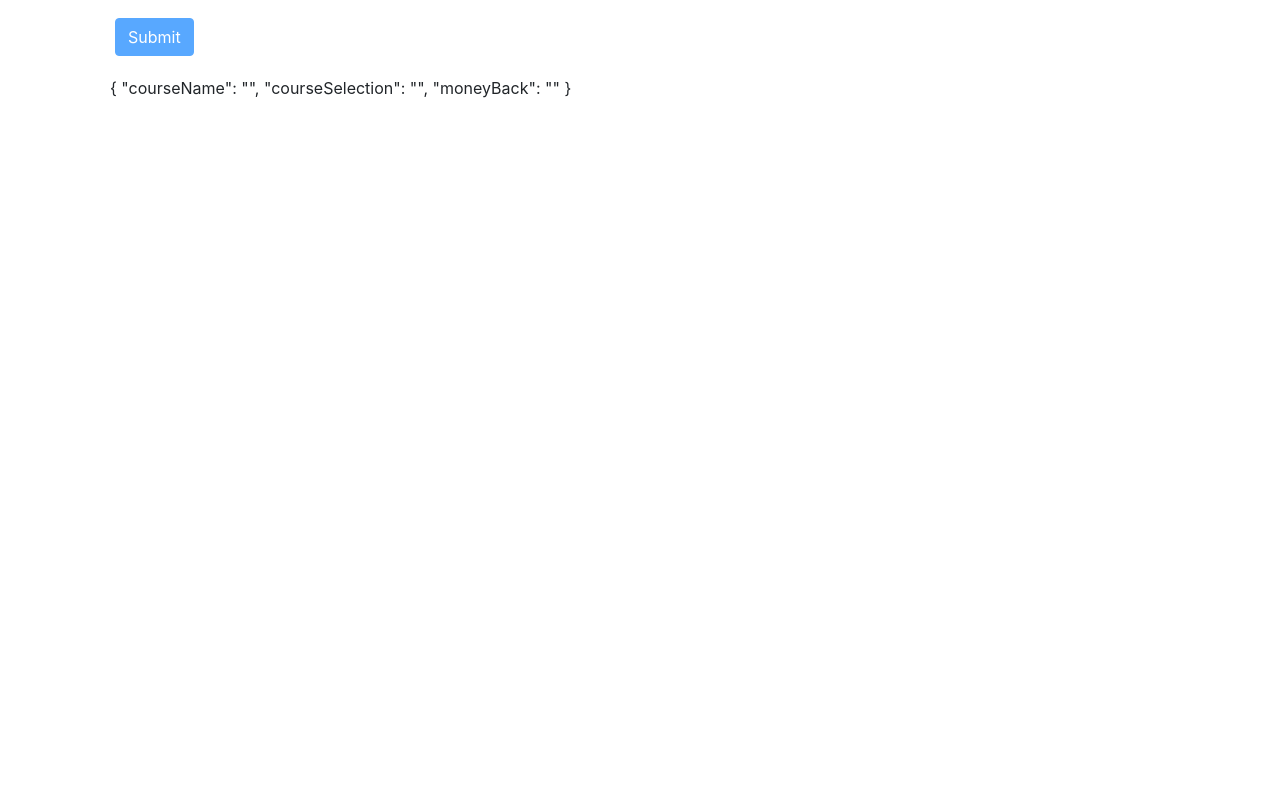
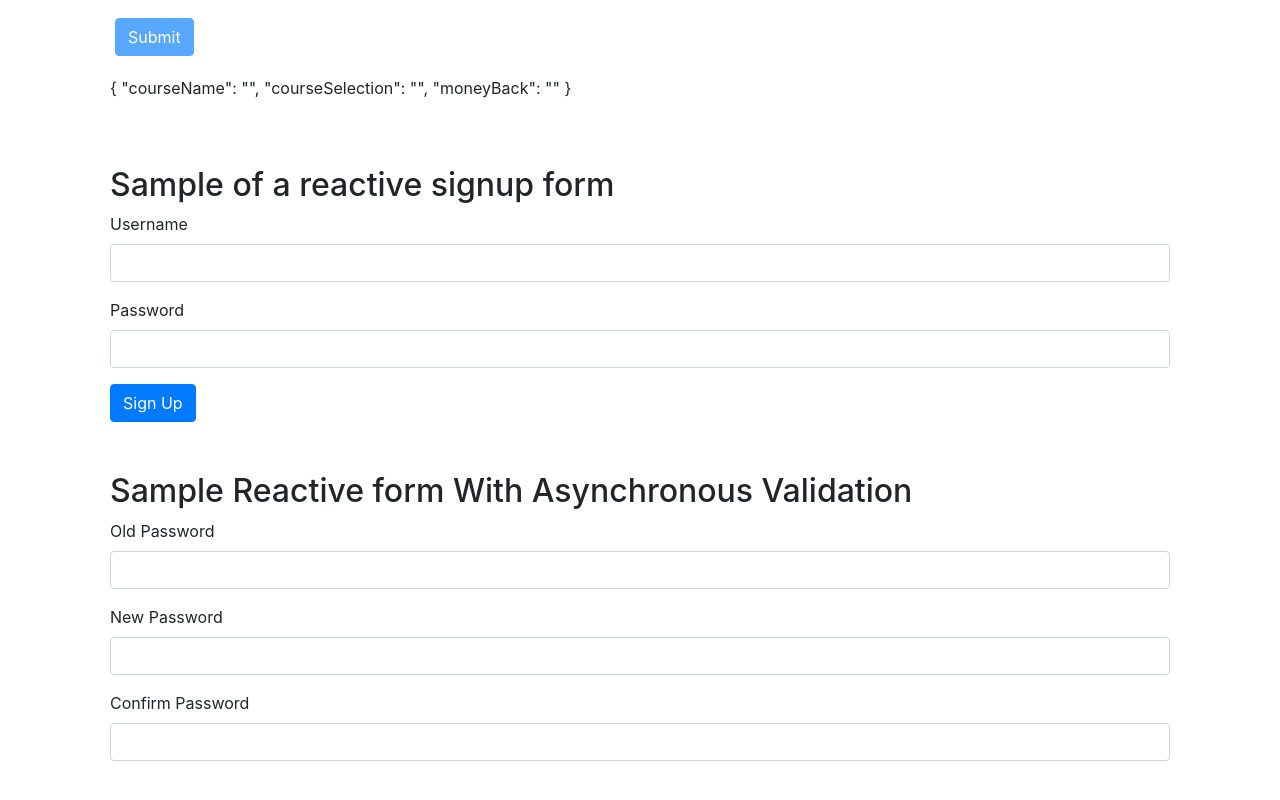
Before and after one commit to ShaneF67/angular-sandbox, an Angular app: page / in a window 1280 px wide. Shown: the part 2396-3196 px from the top of the page. Before the commit the page ends 2562 px from the top, so only its background shows below. Built offline with nearby package versions, Linux system fonts and the light colour scheme.

Commit message:
Added a sample reactive form with async validation

```diff
--- a/src/app/app.component.html
+++ b/src/app/app.component.html
@@ -56,4 +56,16 @@
       <new-course></new-course>
     </div>
   </div>
+
+  <div class="row sample-section">
+      <div class="col-md-12 col-md-offset-4">
+        <signup-form></signup-form>
+      </div>
+    </div>
+
+    <div class="row sample-section">
+        <div class="col-md-12 col-md-offset-4">
+          <change-password></change-password>
+        </div>
+      </div>
 </div>
--- /dev/null
+++ b/src/app/change-password/change-password-validators.ts
@@ -0,0 +1,31 @@
+import { AbstractControl, ValidationErrors } from '@angular/forms';
+
+export class ChangePasswordValidators {
+
+    static checkOldPasswordIsCorrect(control: AbstractControl) : Promise<ValidationErrors | null>  {
+
+        return new Promise((resolve) => {
+            setTimeout(() => {
+                if ((control.value as string) != 'password') {
+                    resolve({ oldPassWrong: true})
+                } else {
+                    resolve(null);
+                }
+            }, 2000);
+        });
+    }
+
+    static checkPasswordsMatch(control: AbstractControl): ValidationErrors | null {
+
+        let newPass = control.get('newPass');
+        let confirmPass = control.get('confirmPass');
+
+        if (newPass.value != confirmPass.value) {
+            return {
+                passwordsDoNotMatch: true
+            }
+        }
+        return null;
+    }
+
+}
--- /dev/null
+++ b/src/app/change-password/change-password.component.html
@@ -0,0 +1,52 @@
+<h2>Sample Reactive form With Asynchronous Validation</h2>
+<form [formGroup]="changePasswordForm">
+  <div class="form-group">
+    <label for="oldPass">Old Password</label>
+    <input
+      formControlName="oldPass"
+      type="text"
+      id="oldPass"
+      class="form-control">
+  </div>
+  <div
+    *ngIf="oldPass.touched && oldPass.invalid"
+    class="alert alert-danger">
+    <div *ngIf="oldPass.errors.required">Please enter your old password.</div>
+    <div *ngIf="oldPass.errors.oldPassWrong">Old password is wrong.</div>
+  </div>
+    <div class="form-group">
+        <label for="newPass">New Password</label>
+        <input
+          formControlName="newPass"
+          type="text"
+          id="newPass"
+          class="form-control">
+        <div
+          *ngIf="newPass.touched && newPass.invalid"
+          class="alert alert-danger">
+          <div *ngIf="newPass.errors.required">Please provide a new password.</div>
+        </div>
+    </div>
+
+      <div class="form-group">
+          <label for="confirmPass">Confirm Password</label>
+          <input
+            formControlName="confirmPass"
+            type="text"
+            id="confirmPass"
+            class="form-control">
+          <div
+            *ngIf="confirmPass.touched && confirmPass.invalid"
+            class="alert alert-danger">
+            <div *ngIf="confirmPass.errors.required">Please confirm your new password.</div>
+            <div *ngIf="changePasswordForm.errors.passwordsDoNotMatch">Passwords do not match.</div>
+        </div>
+        <div
+            *ngIf="changePasswordForm.invalid
+            && changePasswordForm.errors
+            && changePasswordForm.errors.passwordsDoNotMatch"
+            class="alert alert-danger">
+            Passwords do not match.
+        </div>
+      </div>
+</form>
--- /dev/null
+++ b/src/app/change-password/change-password.component.ts
@@ -0,0 +1,35 @@
+import { FormGroup, Validators, FormBuilder } from '@angular/forms';
+import { Component } from '@angular/core';
+import { ChangePasswordValidators } from './change-password-validators';
+
+@Component({
+  selector: 'change-password',
+  templateUrl: './change-password.component.html',
+  styleUrls: ['./change-password.component.css']
+})
+export class ChangePasswordComponent {
+
+  changePasswordForm: FormGroup;
+
+  constructor(private fb: FormBuilder) {
+    this.changePasswordForm = this.fb.group({
+      oldPass: ['', Validators.required, ChangePasswordValidators.checkOldPasswordIsCorrect],
+      newPass: ['', Validators.required],
+      confirmPass: ['', Validators.required]
+    }, {
+        validator: ChangePasswordValidators.checkPasswordsMatch
+      });
+  }
+
+  get oldPass() {
+    return this.changePasswordForm.get("oldPass");
+  }
+
+  get newPass() {
+    return this.changePasswordForm.get("newPass");
+  }
+
+  get confirmPass() {
+    return this.changePasswordForm.get("confirmPass");
+  }
+}
--- /dev/null
+++ b/src/app/signup-form/signup-form.component.html
@@ -0,0 +1,20 @@
+<h2>Sample of a reactive signup form</h2>
+<form [formGroup]="form">
+    <div class="form-group">
+        <label for="username">Username</label>
+        <input
+            formControlName="username"
+            id="username"
+            type="text"
+            class="form-control">
+    </div>
+    <div class="form-group">
+        <label for="password">Password</label>
+        <input
+            formControlName="password"
+            id="password"
+            type="text"
+            class="form-control">
+    </div>
+    <button class="btn btn-primary" type="submit">Sign Up</button>
+</form>
--- /dev/null
+++ b/src/app/signup-form/signup-form.component.ts
@@ -0,0 +1,14 @@
+import { Component } from '@angular/core';
+import { FormGroup, FormControl } from '@angular/forms';
+
+@Component({
+  selector: 'signup-form',
+  templateUrl: './signup-form.component.html',
+  styleUrls: ['./signup-form.component.css']
+})
+export class SignupFormComponent {
+  form = new FormGroup({
+    username: new FormControl(),
+    password: new FormControl()
+  });
+}
```
Also changed, not shown: src/app/app.module.ts (+8 -3 lines), src/app/change-password/change-password.component.css (added), src/app/signup-form/signup-form.component.css (added), 2 other files (tests, documents, lock files or other folders).
